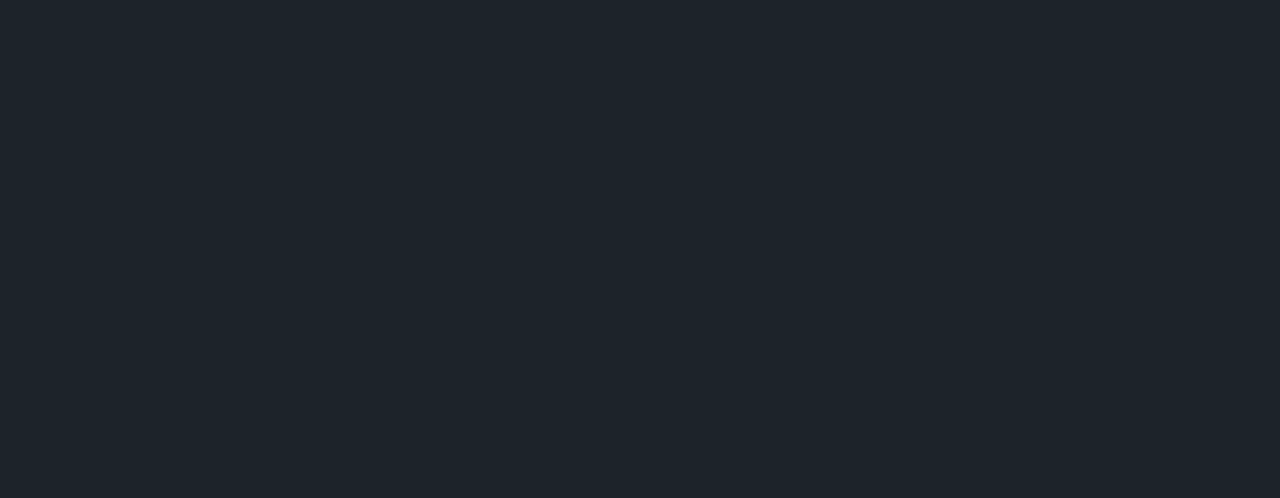
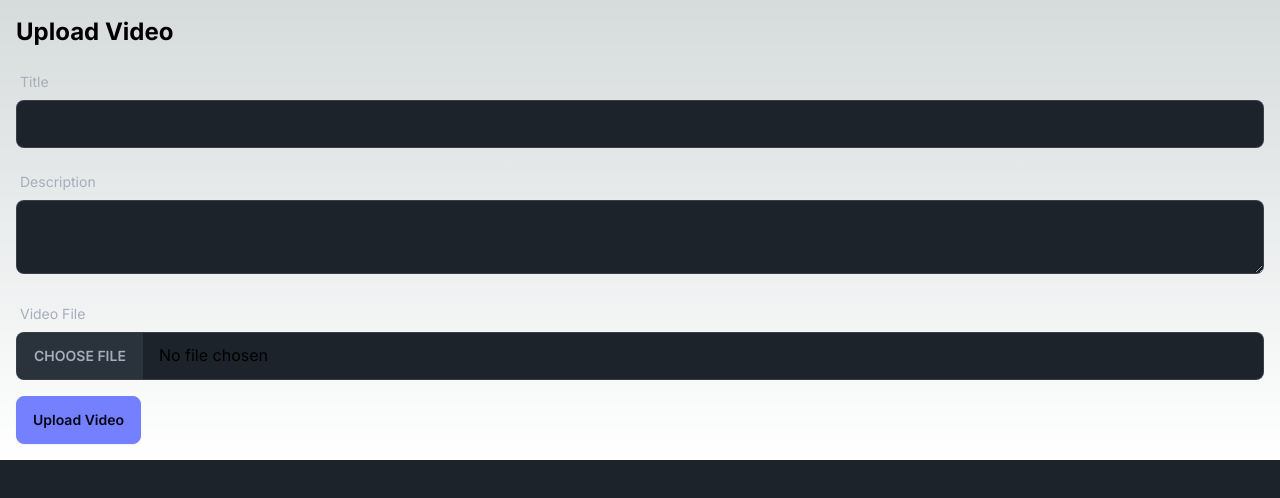
Before and after one commit to nikhil-gudadhe/ai-saas-cloudinary, a Next.js app: page /video-upload in a window 1280 px wide. Shown: the top 498 px of the page. Built offline with nearby package versions, Linux system fonts and the light colour scheme.

Commit message:
Video upload page updated.

```diff
--- a/app/(app)/video-upload/page.tsx
+++ b/app/(app)/video-upload/page.tsx
@@ -1,10 +1,96 @@
-import React from 'react'
+"use client"
+import React, {useState} from 'react'
+import axios from 'axios'
+import { useRouter } from 'next/navigation'
 
 function VideoUpload() {
+  const [file, setFile] = useState<File | null>(null)
+  const [title, setTitle] = useState("")
+  const [description, setDescription] = useState("")
+  const [isUploading, setIsUploading] = useState(false)
+
+  const router = useRouter()
+
+  //max file size of 60 mb
+  const MAX_FILE_SIZE = 70 * 1024 * 1024
+
+  const handleSubmit = async (e: React.FormEvent) => {
+    e.preventDefault()
+    if (!file) return;
+
+    if (file.size > MAX_FILE_SIZE) {
+        console.log("File size too large")
+        return;
+    }
+
+    setIsUploading(true)
+    const formData = new FormData();
+    formData.append("file", file);
+    formData.append("title", title);
+    formData.append("description", description);
+    formData.append("originalSize", file.size.toString());
+
+    try {
+        const response = await axios.post("/api/video-upload", formData)
+        // check for 200 response
+        console.log(response)
+        router.push("/")
+    } catch (error) {
+        console.log(error)
+        // notification for failure
+    } finally{
+        setIsUploading(false)
+    }
+
+  }
+
   return (
-    <div>
-
-    </div>
+        <div className="container mx-auto p-4">
+          <h1 className="text-2xl font-bold mb-4">Upload Video</h1>
+          <form onSubmit={handleSubmit} className="space-y-4">
+            <div>
+              <label className="label">
+                <span className="label-text">Title</span>
+              </label>
+              <input
+                type="text"
+                value={title}
+                onChange={(e) => setTitle(e.target.value)}
+                className="input input-bordered w-full"
+                required
+              />
+            </div>
+            <div>
+              <label className="label">
+                <span className="label-text">Description</span>
+              </label>
+              <textarea
+                value={description}
+                onChange={(e) => setDescription(e.target.value)}
+                className="textarea textarea-bordered w-full"
+              />
+            </div>
+            <div>
+              <label className="label">
+                <span className="label-text">Video File</span>
+              </label>
+              <input
+                type="file"
+                accept="video/*"
+                onChange={(e) => setFile(e.target.files?.[0] || null)}
+                className="file-input file-input-bordered w-full"
+                required
+              />
+            </div>
+            <button
+              type="submit"
+              className="btn btn-primary"
+              disabled={isUploading}
+            >
+              {isUploading ? "Uploading..." : "Upload Video"}
+            </button>
+          </form>
+        </div>
   )
 }
 
--- a/package.json
+++ b/package.json
@@ -11,6 +11,7 @@
   "dependencies": {
     "@clerk/nextjs": "^5.3.0",
     "@prisma/client": "^5.18.0",
+    "axios": "^1.7.5",
     "cloudinary": "^2.4.0",
     "next": "14.2.5",
     "next-cloudinary": "^6.10.1",
```
Also changed, not shown: 1 other file (tests, documents, lock files or other folders).
